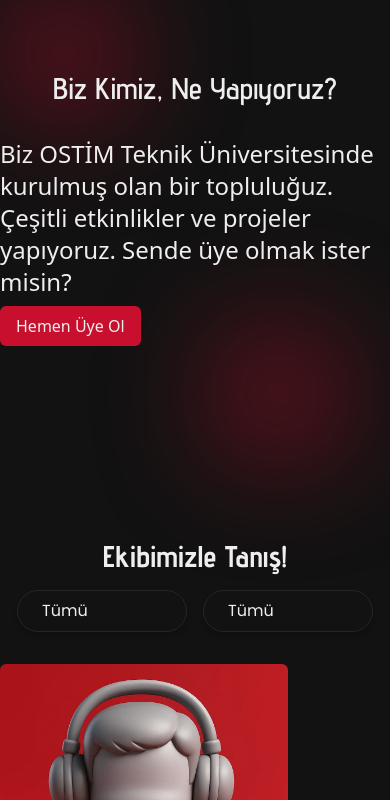
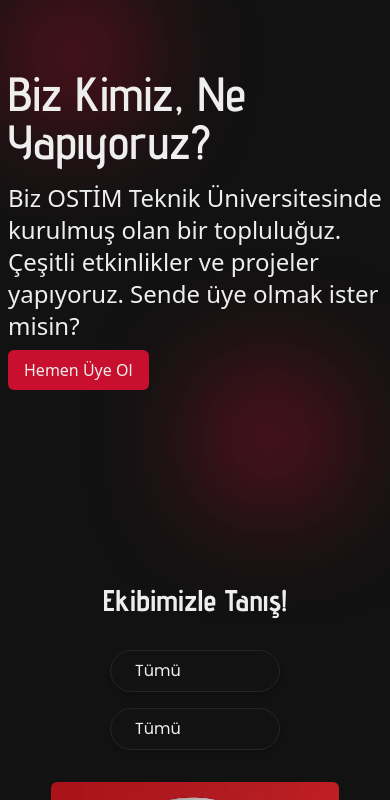
Before and after one commit to HSD-OSTIMTECH/HSD-Landing, a Next.js app: page /about in a window 390 px wide. Shown: the part 122-922 px from the top of the page. Built offline with nearby package versions, Linux system fonts and the light colour scheme; some icons are missing.

Commit message:
feat: added responsive design to about page site

```diff
--- a/pages/about.tsx
+++ b/pages/about.tsx
@@ -21,13 +21,14 @@ const About = () => {
     ];
 
     return (
-        <section className='my-24 max-w-7xl container mx-auto flex flex-col items-start gap-12'>
-            <section className="max-w-7xl container mx-auto flex flex-col md:flex-row items-center justify-between relative gap-8 md:gap-0">
-                <h1 className="text-3xl sm:text-5xl md:text-7xl font-advent-pro font-semibold">
+        <section className='my-24 max-w-7xl container mx-auto flex flex-col items-start gap-12 px-2 sm:px-4'>
+            {/* Hero Section */}
+            <section className="max-w-7xl container mx-auto flex flex-col md:flex-row items-center justify-between relative gap-4 w-full">
+                <h1 className="text-5xl md:text-7xl font-advent-pro font-semibold text-left w-full md:w-auto">
                     Biz Kimiz, Ne Yapıyoruz?
                 </h1>
 
-                <div className="max-w-2xl flex flex-col items-start gap-2">
+                <div className="max-w-2xl w-full flex flex-col items-start gap-2 md:mt-0">
                     <p className="text-2xl">
                         Biz OSTİM Teknik Üniversitesinde kurulmuş olan bir topluluğuz. Çeşitli etkinlikler ve projeler yapıyoruz. Sende üye olmak ister misin?
                     </p>
@@ -38,15 +39,16 @@ const About = () => {
                 <div className="absolute -top-16 left-4 w-24 h-24 bg-primary rounded-full -z-10 blur-3xl" />
                 <div className="absolute -bottom-24 right-16 w-24 h-24 bg-primary rounded-full -z-10 blur-3xl" />
             </section>
+            {/* Team Section */}
             <section className="w-full flex flex-col gap-8 my-36">
                 <div className="flex flex-col md:flex-row items-center justify-between w-full gap-4">
-                    <h2 className="text-3xl sm:text-4xl font-advent-pro font-bold text-white">Ekibimizle Tanış!</h2>
-                    <div className="flex gap-4">
+                    <h2 className="text-3xl sm:text-4xl font-advent-pro font-bold text-white text-center md:text-left w-full md:w-auto">Ekibimizle Tanış!</h2>
+                    <div className="flex flex-col sm:flex-row gap-4 w-full md:w-auto mt-4 md:mt-0 items-center justify-center md:justify-end">
                         <SelectBox options={departmentOptions} value={department} onChange={setDepartment} />
                         <SelectBox options={socialOptions} value={social} onChange={setSocial} />
                     </div>
                 </div>
-                <div className="w-full flex flex-wrap justify-between gap-8">
+                <div className="w-full flex flex-wrap justify-center md:justify-between gap-8">
                     {/* Örnek 3 kart */}
                     <CoreTeamCard />
                     <CoreTeamCard />
@@ -54,8 +56,9 @@ const About = () => {
                     <CoreTeamCard />
                 </div>
             </section>
-            <section className="max-w-7xl container mx-auto flex flex-col md:flex-row items-center justify-between relative gap-8 md:gap-0 my-24">
-                <div className="max-w-2xl flex flex-col items-start gap-2">
+            {/* HSD Section */}
+            <section className="max-w-7xl container mx-auto flex flex-col-reverse md:flex-row items-center justify-between relative gap-8 md:gap-0 my-24 w-full">
+                <div className="max-w-2xl w-full flex flex-col items-start gap-2 mt-8 md:mt-0">
                     <p className="text-lg">
                         HUAWEI Student Developers (HSD), öncü teknolojilere tutku duyan üniversite öğrencileri için küresel bir programdır. Geliştirici olarak büyümek isteyen tüm lisans ve lisansüstü öğrenciler başvuruda bulunabilir. HSD, öğrencilere zenginleştirici eğitim kursları ve etkinlikler aracılığıyla dinamik bir akranlar arası öğrenme ortamında bilgi birikimlerini genişletme fırsatı sunar.
                     </p>
@@ -65,7 +68,7 @@ const About = () => {
 
                 <div className="absolute -bottom-24 right-1/2 w-64 h-64 bg-primary/20 rounded-full -z-20 blur-3xl" />
 
-                <h1 className="text-right text-3xl sm:text-5xl md:text-7xl font-advent-pro font-semibold max-w-lg">
+                <h1 className="text-right text-3xl sm:text-5xl md:text-7xl font-advent-pro font-semibold max-w-lg w-full md:w-auto">
                     HSD Nedir, Biz Neyin Parçasıyız?
                 </h1>
             </section>
```
